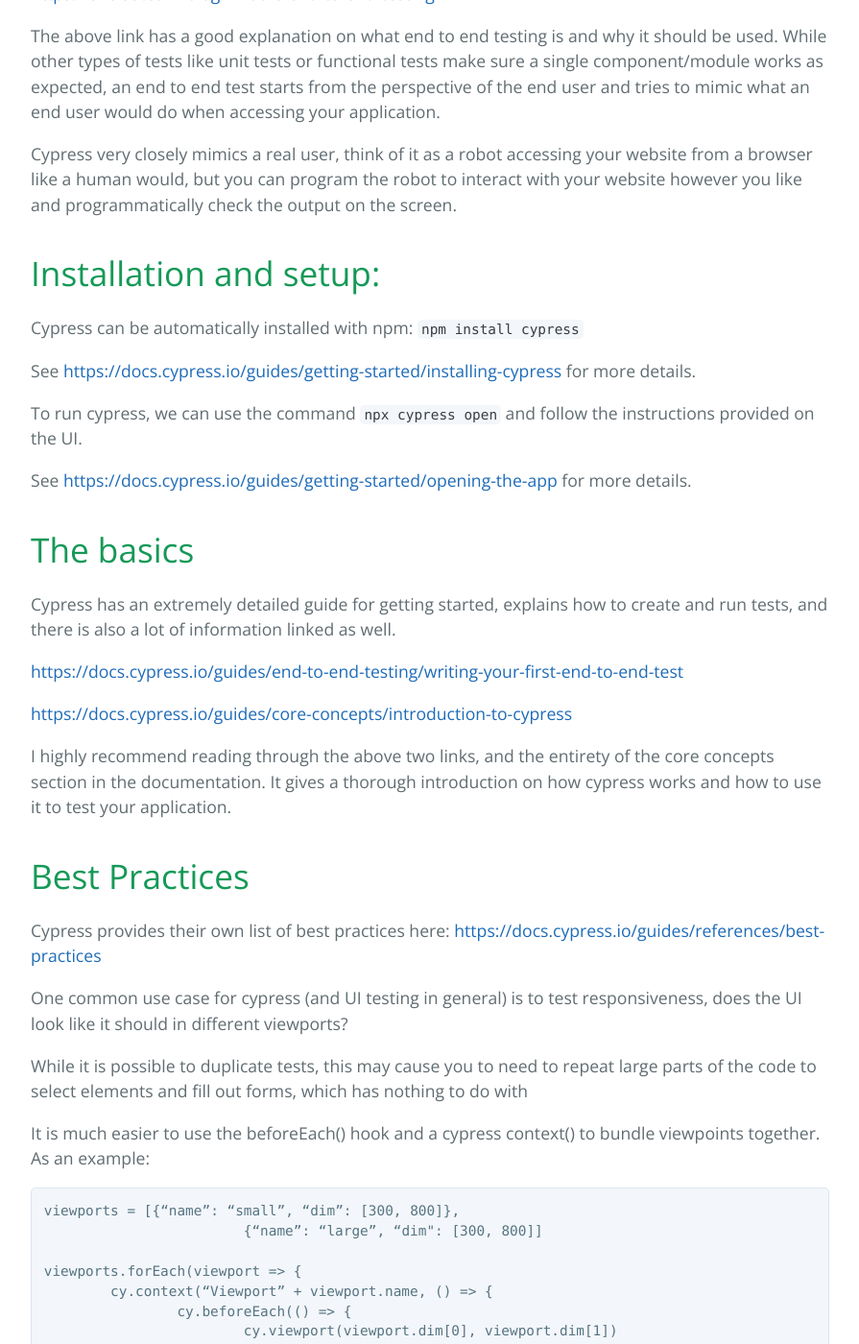
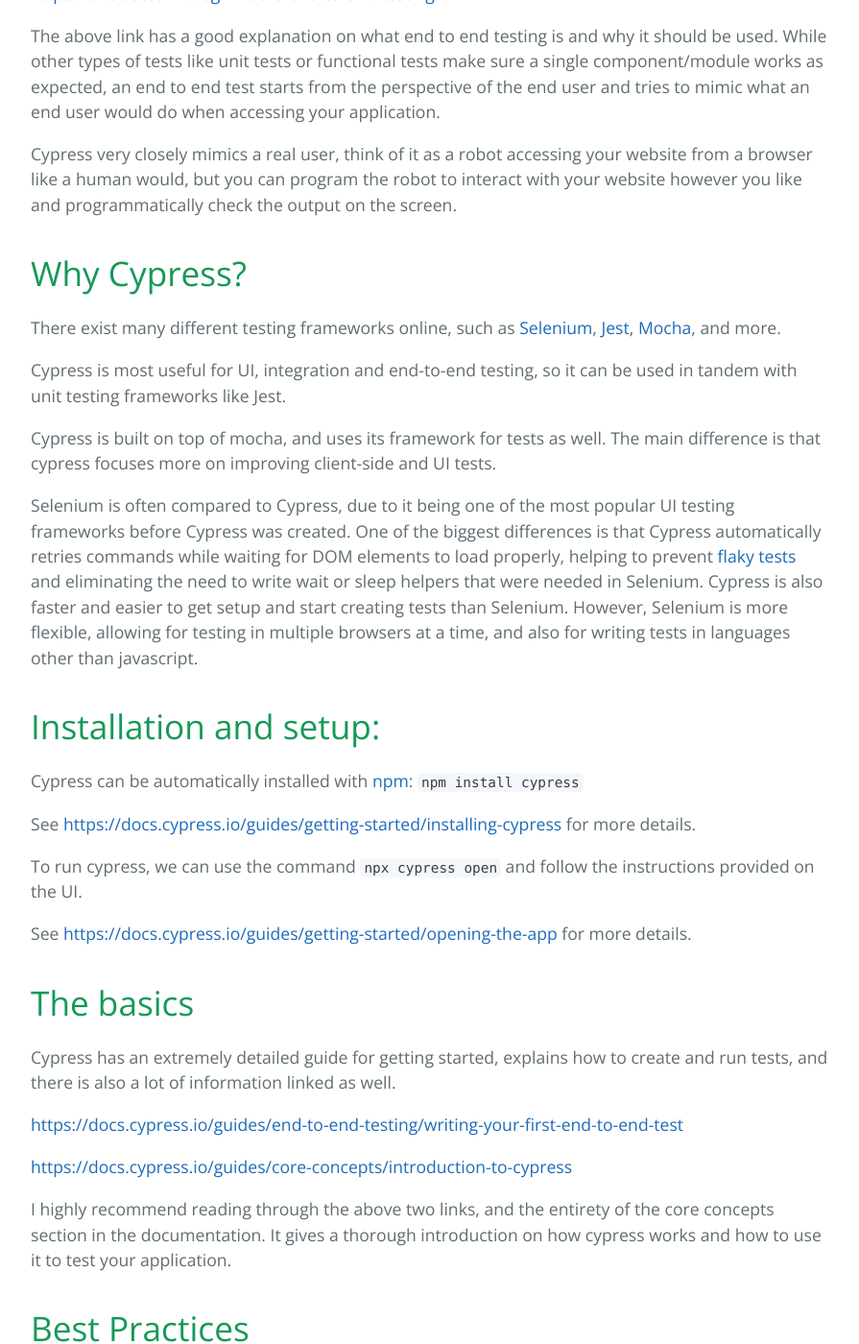
Before and after one commit to learning-software-engineering/learning-software-engineering.github.io, a Jekyll site: the page built from Topics/Tech_Stacks/Cypress.md, in a window 1280 px wide and 1400 px high, scrolled down 655 px. Shown: the whole window at 96% size, without its empty margins (192-1087 px from the left). Built offline with Jekyll 4.4.1, drawn with Linux system fonts in a browser that asks for light colours; our own code applies the rules of GitHub Pages for plain Markdown files.

Commit message:
Added comparison with other testing frameworks

```diff
--- a/Topics/Tech_Stacks/Cypress.md
+++ b/Topics/Tech_Stacks/Cypress.md
@@ -12,9 +12,19 @@
 
 Cypress very closely mimics a real user, think of it as a robot accessing your website from a browser like a human would, but you can program the robot to interact with your website however you like and programmatically check the output on the screen.
 
+# Why Cypress?
+
+There exist many different testing frameworks online, such as [Selenium](https://www.selenium.dev/), [Jest](https://jestjs.io/), [Mocha](https://mochajs.org/), and more.
+
+Cypress is most useful for UI, integration and end-to-end testing, so it can be used in tandem with unit testing frameworks like Jest.
+
+Cypress is built on top of mocha, and uses its framework for tests as well. The main difference is that cypress focuses more on improving client-side and UI tests.
+
+Selenium is often compared to Cypress, due to it being one of the most popular UI testing frameworks before Cypress was created. One of the biggest differences is that Cypress automatically retries commands while waiting for DOM elements to load properly, helping to prevent [flaky tests](https://www.jetbrains.com/teamcity/ci-cd-guide/concepts/flaky-tests/) and eliminating the need to write wait or sleep helpers that were needed in Selenium. Cypress is also faster and easier to get setup and start creating tests than Selenium. However, Selenium is more flexible, allowing for testing in multiple browsers at a time, and also for writing tests in languages other than javascript.
+
 # Installation and setup:
 
-Cypress can be automatically installed with npm: `npm install cypress`
+Cypress can be automatically installed with [npm](https://www.npmjs.com/): `npm install cypress`
 
 See [https://docs.cypress.io/guides/getting-started/installing-cypress](https://docs.cypress.io/guides/getting-started/installing-cypress) for more details.
 
```
